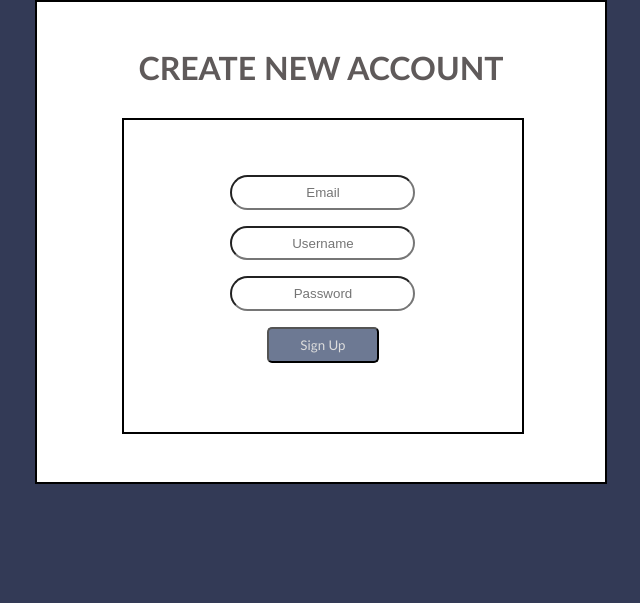
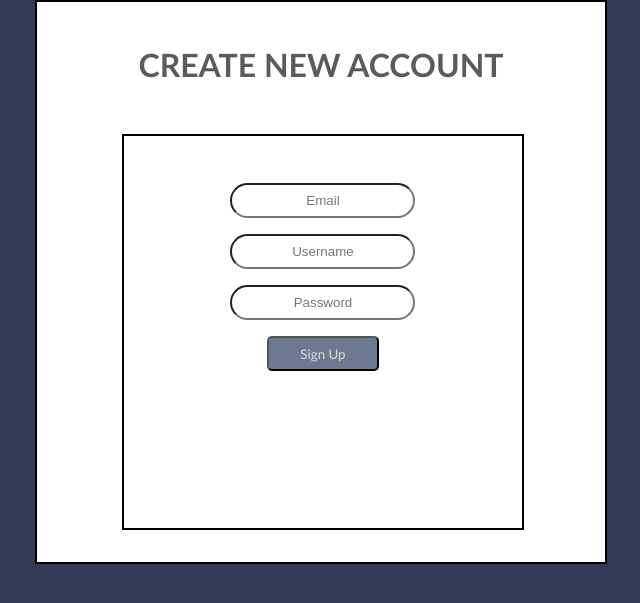
Before and after one commit to ahmedmansour4/COP4331-Contact-Manager-, a PHP site: page /signup.html in a window 1280 px wide. Shown: the part 168-771 px from the top of the page, without its empty margins (321-961 px from the left). Run offline with PHP 8.4, Linux system fonts and the light colour scheme.

Commit message:
space more more user info added

```diff
--- a/css/signupstyle.css
+++ b/css/signupstyle.css
@@ -27,15 +27,14 @@ body {
 {
 	float: left;
 	width: 45%;
-	height: 60vh;
-
+	height: 70vh;
 }
 
 #innerSignInA
 {
 	text-align: center;
 	width:70%;
-	height: 65%;
+	height: 70%;
 	float:left;
 	border-style: solid;
 	border-width: 2px;
@@ -82,7 +81,7 @@ body {
 
 #topInnerSignUp
 {
-	height: 15%;
+	height: 10%;
 }
 
 #center
```
